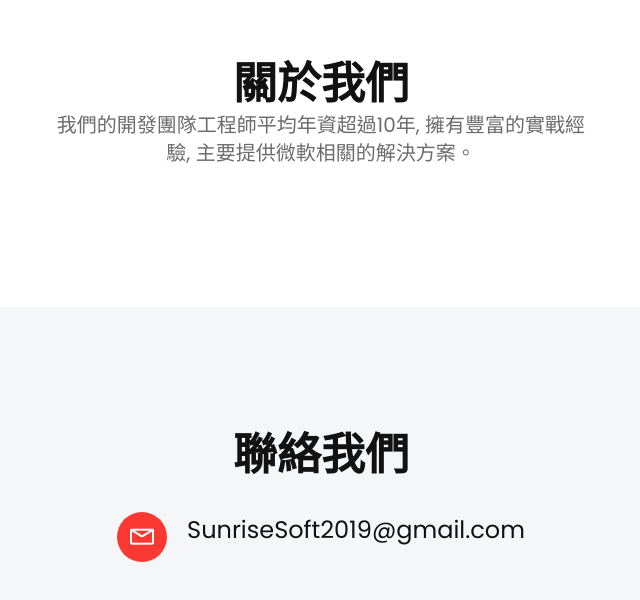
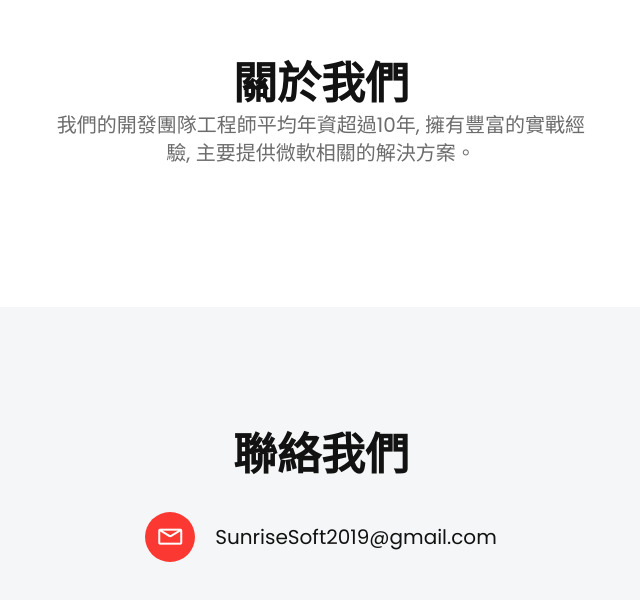
Before and after one commit to yhwu912/yhwu912.github.io, a plain HTML site: page index.html in a window 1280 px wide. Shown: the part 667-1267 px from the top of the page, without its empty margins (319-959 px from the left). Drawn offline with Linux system fonts and the light colour scheme.

Commit message:
Add files via upload

```diff
--- a/assets/css/style.css
+++ b/assets/css/style.css
@@ -3134,10 +3134,11 @@ p.form-message.success, p.form-message.error {
   border-radius: 50%; }
 .contact-info .single-contact-info .contact-info-content {
   padding-left: 20px;
+  line-height: 50px;
   }
   .contact-info .single-contact-info .contact-info-content .text {
     color: #121212;
-	font-size: 24px;
+	font-size: 20px;
 	}
 .contact-info .single-contact-info.contact-color-1 .contact-info-icon i {
   background-color: #121212; }
```
